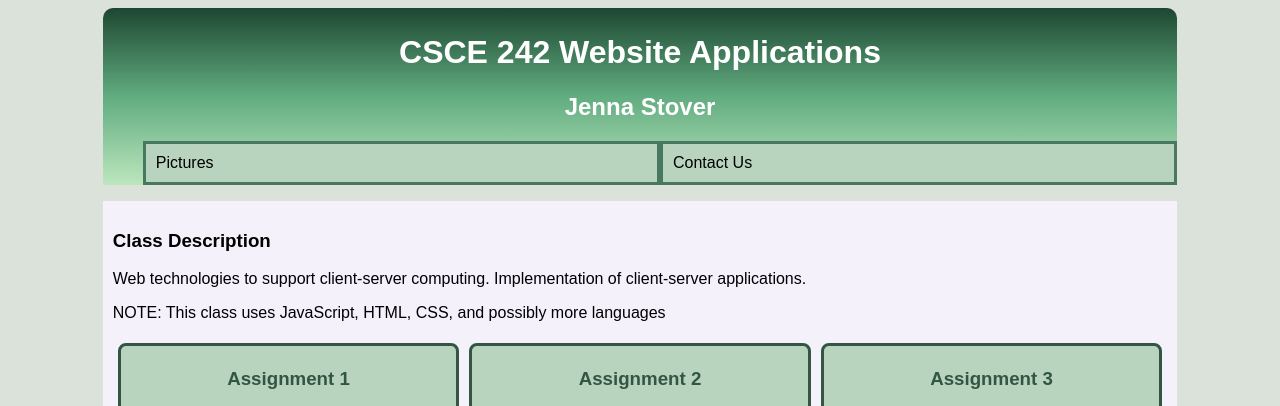
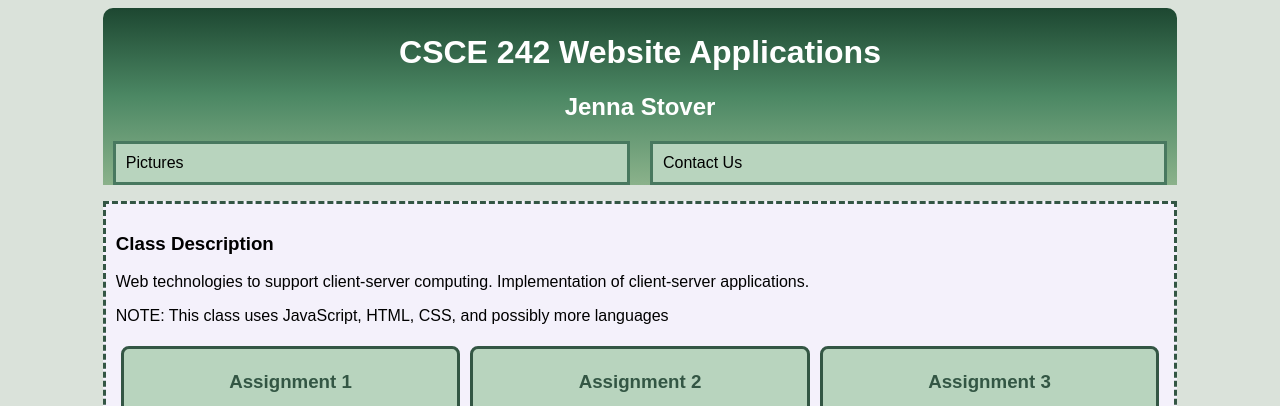
Before and after one commit to jenna-stover/jenna-stover.github.io, a plain HTML site: page index.html in a window 1280 px wide. Shown: the top 406 px of the page. Drawn offline with Linux system fonts and the light colour scheme.

Commit message:
added styling

```diff
--- a/styles.css
+++ b/styles.css
@@ -9,7 +9,7 @@ body {
 }
 
 #main-header, #main-footer {
-    background-image: linear-gradient(0deg, rgb(189, 230, 189), rgb(97, 172, 128), rgb(29, 71, 49));
+    background-image: linear-gradient(0deg, rgb(139, 178, 139), rgb(76, 136, 100), rgb(29, 71, 49));
     color: white;
 }
 
@@ -31,6 +31,7 @@ body {
 #main-content {
     background-color:#f4f1fb;
     padding: 5px;
+    border: 3px dashed rgb(51, 86, 68);
 }
 
 .column, #image {
@@ -61,9 +62,16 @@ body {
     border-radius: 8px;
 }
 /* Main Nav */
+
 #main-nav li {
-    list-style-type: none; /* takes away bullet points */
-    display: inline-block; /* all appear next to each other */
+    text-align: center;
+    list-style-type: none;
+    display: inline-block;
+    margin: 0 10px;
+}
+
+#main-nav ul {
+    padding: 0; /* Remove padding from the ul */
 }
 
 #main-nav a {
@@ -71,8 +79,8 @@ body {
     background-color: #b8d4be;
     padding: 10px;
     color: black;
+    border: 3px solid rgb(72, 120, 95);
     text-align: center;
-    border: 3px solid rgb(72, 120, 95);
 }
 
 #main-nav a:hover {
```
